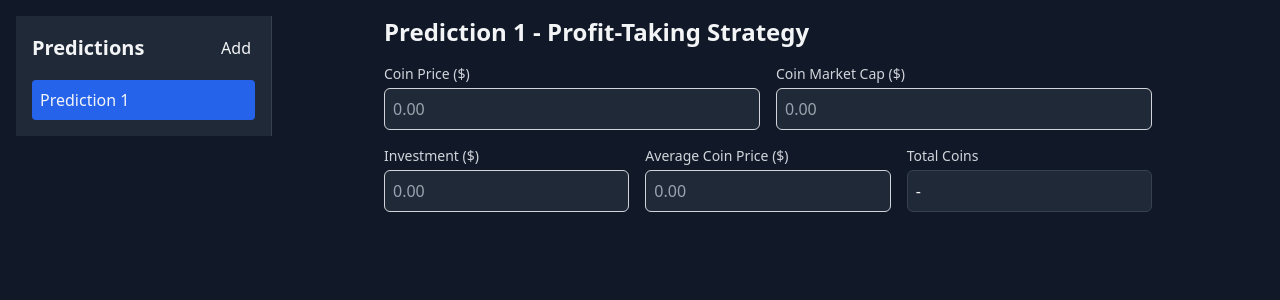
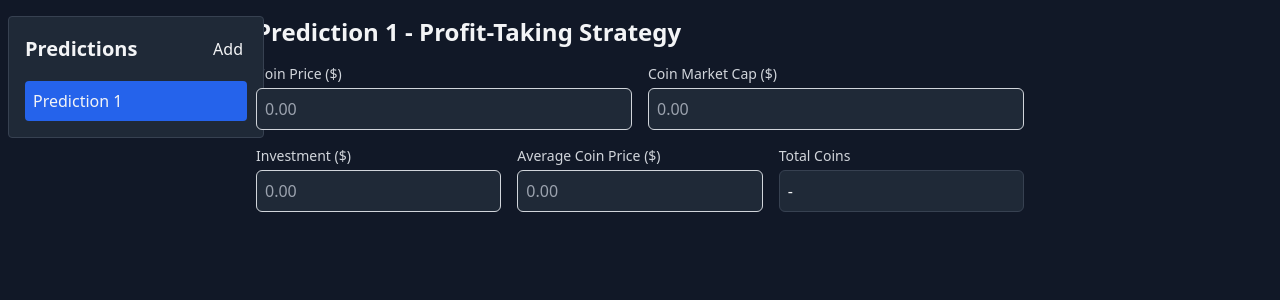
Before and after one commit to ps1312/coin-profit-taking, a React (Vite) app: page / in a window 1280 px wide. Shown: the top 300 px of the page. Built offline with nearby package versions, Linux system fonts and the light colour scheme.

Commit message:
fix style

```diff
--- a/src/components/Sidebar.tsx
+++ b/src/components/Sidebar.tsx
@@ -16,7 +16,7 @@ export const Sidebar = ({
   onSelectPrediction,
 }: SidebarProps) => {
   return (
-    <div className="w-64 h-full bg-gray-800 p-4 border-r border-gray-700">
+    <div className="w-64 bg-gray-800 ml-2 p-4 rounded border border-gray-700 absolute left-0">
       <div className="flex justify-between items-center mb-4">
         <h2 className="text-xl font-bold">Predictions</h2>
         <button
```
